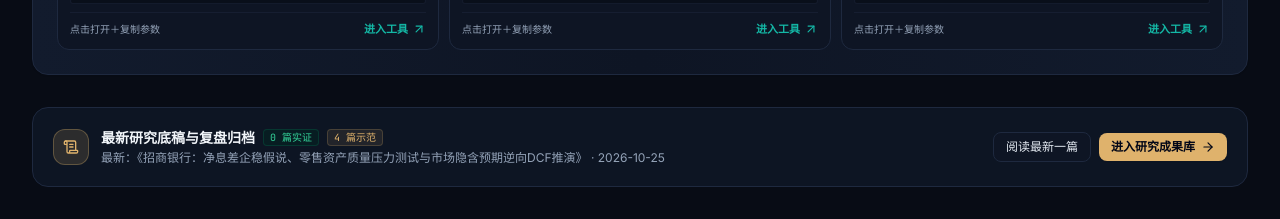
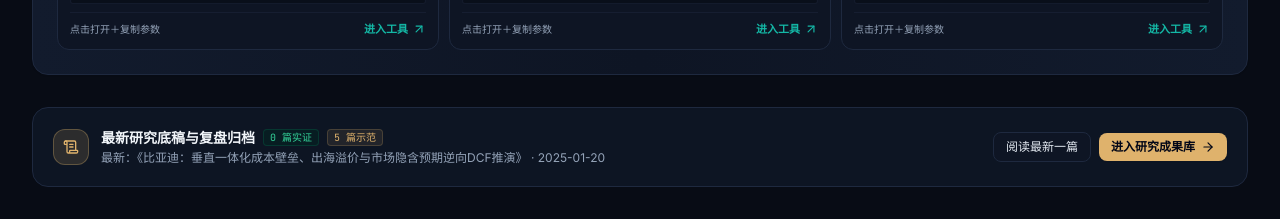
Before and after one commit to hantrleko/eugene-finance, a React (Vite) app: page / in a window 1280 px wide. Shown: the part 1760-1979 px from the top of the page. Built offline with nearby package versions, Linux system fonts and the light colour scheme; no server answers; a web font is replaced by a local one.

Commit message:
feat(projects): link Operating Drivers & Valuation Lab v3.0 deployed url and BYD research note

```diff
--- a/src/data/projects.ts
+++ b/src/data/projects.ts
@@ -192,16 +192,20 @@ export const PROJECTS: Project[] = [
     domainName: '公司与产业',
     targetGoals: ['company', 'investment'],
     methodTags: ['逆向DCF', '单元经济学', 'ROIC-WACC利差', '隐含预期反推'],
-    stage: 'prototype',
+    stage: 'existing',
     accessMode: 'web',
-    hostingType: 'container',
-    verificationStatus: '算法原型就绪 (Python / Marimo Notebook)',
-    inputs: '公司核心经营量价数据、自由现金流拆解表、当前市值与债务总额',
-    outputs: '市场隐含预期敏感性矩阵、安全边际打分表、关键经营催化点',
-    applicableScenes: '深度个股基本面研究、多空分歧点定量测算',
-    techStack: 'Python + DuckDB + Web React Workbench',
+    hostingType: 'static',
+    officialUrl: 'https://hantrleko.github.io/company-valuation-implied-expectations/',
+    repoUrl: 'https://github.com/hantrleko/company-valuation-implied-expectations',
+    localPath: 'E:\\AMP\\company-valuation-implied-expectations',
+    runCommand: 'npm run dev',
+    verificationStatus: '已在线部署 (GitHub Pages V3.0) + 6阶分析链条 + 10家双行业 + 逆向求解与蒙特卡洛',
+    inputs: 'SEC EDGAR 10-K/10-Q、巨潮资讯结构化披露、交付量/ASP/毛利经营驱动',
+    outputs: '市场隐含预期敏感性矩阵、反向估值热力图、安全边际测算、前置认错条件清单',
+    applicableScenes: '深度个股基本面研究、预期差定量推演、下期财报可验证预测',
+    techStack: 'React 18 + TypeScript + Vite + Tailwind CSS + 数值求根引擎',
     playbookIds: ['playbook-a'],
-    initialPinned: false,
+    initialPinned: true,
     prototypeInfo: {
       type: 'notebook',
       label: '交互式逆向DCF求解器 (Python)',
--- a/src/data/researchNotes.ts
+++ b/src/data/researchNotes.ts
@@ -1,6 +1,39 @@
 import { ResearchNote } from '../types';
 
 export const RESEARCH_NOTES: ResearchNote[] = [
+  {
+    id: 'note-byd-valuation-2025',
+    isDemo: true,
+    title: '比亚迪：垂直一体化成本壁垒、出海溢价与市场隐含预期逆向DCF推演',
+    subtitle: '遵循路径 A 标准流程，连接巨潮8个季度披露与逆向估值模型',
+    date: '2025-01-20',
+    author: 'Eugene Han',
+    playbookId: 'playbook-a',
+    playbookLetter: 'A',
+    playbookTitle: '研究一家公司',
+    domainId: '02-company',
+    domainName: '公司与产业',
+    associatedProjectIds: [
+      'company-valuation-implied-expectations',
+      'industry-profit-pool-capex'
+    ],
+    targetGoal: 'company',
+    tags: ['逆向DCF', '单车净利', '垂直一体化', '海外出海', '安全边际'],
+    summary: '基于比亚迪连续8个季度财报重构，当前8,300亿元市值仅隐含未来5年销量年化增长14.2%且单车净利维持在8,500元。我方基准情景预计复合增速18.5%，估值具备24.5%安全边际，并确立两项硬性认错条件。',
+    keyFindings: [
+      '单车经济学穿透：单车ASP下调至13.4万元的同时，单车制造成本降至10.4万元，整车毛利率逆势稳定在22.4%历史高位。',
+      '逆向DCF隐含增速：8,300亿市值对应未来5年交付复合增速仅为14.2%（对应2029年总销量约820万台），定价较为保守。',
+      '非共识洞察：市场过度担忧国内内卷打压利润，低估了第五代DM混动对燃油车存量的再次收割及海外高端出口的超额毛利对冲。',
+      '严苛认错条件：单季度整车毛利率跌破18.0%，或核心海外市场准入封锁导致海外月销连续3个月负增长，即判定假说失效。'
+    ],
+    metrics: [
+      { label: '市场隐含增速', value: '14.2%', hint: '逆向DCF反推隐含预期' },
+      { label: '我方基准预测', value: '18.5%', hint: '全球化乘用车渗透模型' },
+      { label: '估值安全边际', value: '24.5%', hint: '相对于内在价值中枢' },
+      { label: '认错止损线', value: '毛利 < 18.0%', hint: '前置硬性反证指标' }
+    ],
+    contentMarkdown: `# 比亚迪：垂直一体化成本壁垒、出海溢价与市场隐含预期逆向DCF推演\n\n详见【公司经营、估值与市场隐含预期实验室】内嵌完整研究备忘录。`
+  },
   {
     id: 'note-cmb-valuation-2026',
     isDemo: true,
```
